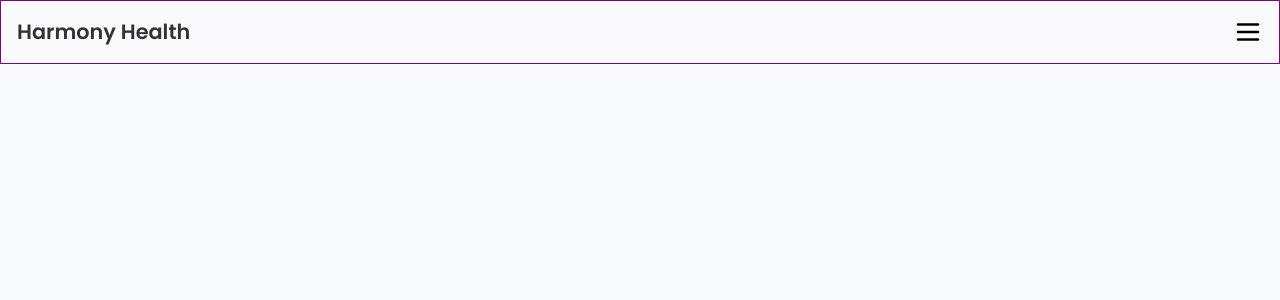
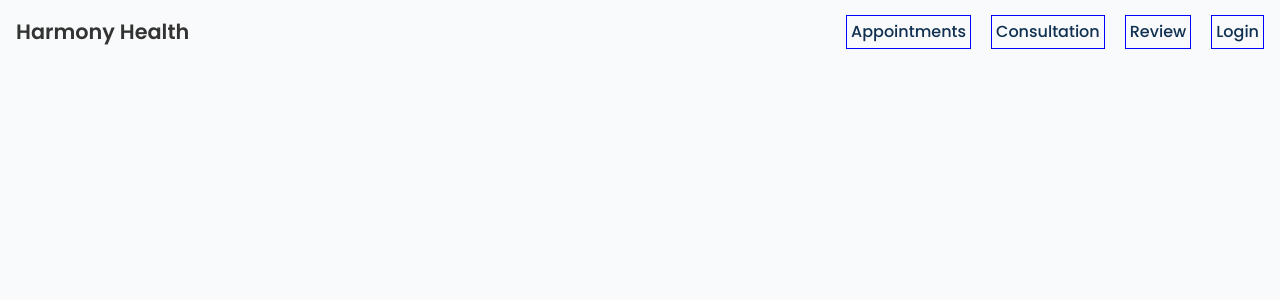
Before and after one commit to JamesYcode/Harmony-Health, a React (Vite) app: page / in a window 1280 px wide. Shown: the top 300 px of the page. Built offline with nearby package versions, Linux system fonts and the light colour scheme.

Commit message:
Created header and navbar for both desktop and mobile viewport.

```diff
--- a/src/App.css
+++ b/src/App.css
@@ -1,9 +1,11 @@
 .header {
-  border: 1px solid purple;
   padding: 1rem;
+  height: 64px;
   display: flex;
   justify-content: space-between;
   align-items: center;
+  position: relative;
+  z-index: 1000;
 }
 
 .header h1 {
@@ -14,27 +16,68 @@
   color: #333333;
 }
 
-.nav-links {
-  /* border: 1px solid green; */
+.nav-list {
+  /* border: 1px solid red; */
+  margin: 0;
+  padding: 0;
+  gap: 1.25rem;
+  display: flex;
+}
+
+.nav-list li {
+  border: 1px solid blue;
+  font-weight: 500;
+  color: var(--third-color);
+  padding: 0.25rem;
+  cursor: pointer;
+}
+
+.nav-list li:hover {
+  color: var(--primary-color);
+}
+
+.navbar .nav-list {
+  display: none;
+}
+
+.hamburger-icon {
+  background: none;
+  border: none;
+  padding: 0.1rem;
+}
+
+.mobile-panel {
+  position: fixed;
+  top: 64px;
+  left: 0;
+  right: 0;
+  bottom: 0;
+  height: auto;
   display: flex;
   flex-direction: column;
-  justify-content: space-around;
-  align-items: center;
-  gap: 2rem;
-  padding: 1rem;
+
+  /* Animation */
+  transform: translateY(-100%);
+  transition: transform 0.35s ease;
+  z-index: 999;
+  pointer-events: none;
 }
 
-.nav-links p {
-  /* border: 1px solid red; */
-  padding: 0.2rem;
-  /* For now */
-  cursor: pointer;
+.mobile-panel .nav-list {
+  flex-direction: column;
+  gap: 1.25rem;
+  padding: 1rem 1.25rem;
+  height: calc(100vh - 64px);
+}
+
+.mobile-panel.open {
+  transform: translateY(0);
 }
 
 /* Media Queries */
 @media (min-width: 375px) {
   .container {
-    max-width: var(--sm);
+    max-width: var(--xs);
   }
 }
 
@@ -48,6 +91,24 @@
   .container {
     max-width: var(--md);
   }
+
+  .navbar .nav-list {
+    display: flex;
+  }
+
+  .hamburger-icon {
+    display: none;
+  }
+
+  .mobile-panel {
+    display: none;
+  }
+}
+
+@media (min-width: 1024px) {
+  .container {
+    max-width: var(--mdlg);
+  }
 }
 
 @media (min-width: 1280px) {
@@ -58,7 +119,7 @@
 
 @media (min-width: 1536px) {
   .header {
-    border: 1px solid purple;
+    /* border: 1px solid purple; */
     padding: 1.5rem 1rem;
     flex-direction: row;
     /* justify-content: space-between;
--- a/src/components/Header.jsx
+++ b/src/components/Header.jsx
@@ -1,61 +1,36 @@
-import { useState } from 'react';
+import { useEffect, useState } from 'react';
+import Navbar from './Navbar';
+import NavOverlay from './NavOverlay';
 
 function Header() {
   const [isNavbarOpen, setIsNavbarOpen] = useState(false);
 
+  useEffect(() => {
+    const viewport = window.matchMedia('(min-width: 768px)');
+    function handleChange(e) {
+      if (e.matches) setIsNavbarOpen(false);
+    }
+
+    viewport.addEventListener('change', handleChange);
+  }, []);
+
   function toggleNavbar() {
     setIsNavbarOpen((prevstate) => !prevstate);
   }
+
+  function closeNavbar() {
+    setIsNavbarOpen(false);
+  }
+
   return (
     <>
       <div className='header container'>
         <h1>Harmony Health</h1>
-        <div onClick={toggleNavbar} className='navbar'>
-          {/* Temporary svg */}
-          <svg
-            width='30px'
-            height='30px'
-            viewBox='0 0 24.00 24.00'
-            fill='none'
-            xmlns='http://www.w3.org/2000/svg'
-          >
-            <g id='SVGRepo_bgCarrier' strokeWidth='0'></g>
-            <g
-              id='SVGRepo_tracerCarrier'
-              strokeLinecap='round'
-              strokeLinejoin='round'
-            ></g>
-            <g id='SVGRepo_iconCarrier'>
-              <path
-                d='M4 18L20 18'
-                stroke='#000000'
-                strokeWidth='2'
-                strokeLinecap='round'
-              ></path>
-              <path
-                d='M4 12L20 12'
-                stroke='#000000'
-                strokeWidth='2'
-                strokeLinecap='round'
-              ></path>
-              <path
-                d='M4 6L20 6'
-                stroke='#000000'
-                strokeWidth='2'
-                strokeLinecap='round'
-              ></path>
-            </g>
-          </svg>
-        </div>
+        <Navbar toggleNavbar={toggleNavbar} />
       </div>
-      {isNavbarOpen ? (
-        <div className='nav-links'>
-          <p>Appointments</p>
-          <p>Consultation</p>
-          <p>Review</p>
-          <p>Login</p>
-        </div>
-      ) : null}
+
+      {/* Mobile Overlay */}
+      <NavOverlay isNavbarOpen={isNavbarOpen} />
     </>
   );
 }
--- /dev/null
+++ b/src/components/NavOverlay.jsx
@@ -0,0 +1,17 @@
+function NavOverlay({ isNavbarOpen }) {
+  return (
+    <nav
+      className={`mobile-panel ${isNavbarOpen ? 'open' : ''}`}
+      id='mobile-menu'
+    >
+      <ul className='nav-list'>
+        <li>Appointments</li>
+        <li>Consultation</li>
+        <li>Review</li>
+        <li>Login</li>
+      </ul>
+    </nav>
+  );
+}
+
+export default NavOverlay;
--- /dev/null
+++ b/src/components/Navbar.jsx
@@ -0,0 +1,53 @@
+function Navbar({ toggleNavbar }) {
+  return (
+    /* Desktop Version */
+    <div className='navbar'>
+      <ul className='nav-list'>
+        <li>Appointments</li>
+        <li>Consultation</li>
+        <li>Review</li>
+        <li>Login</li>
+      </ul>
+
+      {/* Mobile version Hamburger*/}
+      <button type='button' onClick={toggleNavbar} className='hamburger-icon'>
+        <svg
+          width='30px'
+          height='30px'
+          viewBox='0 0 24.00 24.00'
+          fill='none'
+          xmlns='http://www.w3.org/2000/svg'
+        >
+          <g id='SVGRepo_bgCarrier' strokeWidth='0'></g>
+          <g
+            id='SVGRepo_tracerCarrier'
+            strokeLinecap='round'
+            strokeLinejoin='round'
+          ></g>
+          <g id='SVGRepo_iconCarrier'>
+            <path
+              d='M4 18L20 18'
+              stroke='#000000'
+              strokeWidth='2'
+              strokeLinecap='round'
+            ></path>
+            <path
+              d='M4 12L20 12'
+              stroke='#000000'
+              strokeWidth='2'
+              strokeLinecap='round'
+            ></path>
+            <path
+              d='M4 6L20 6'
+              stroke='#000000'
+              strokeWidth='2'
+              strokeLinecap='round'
+            ></path>
+          </g>
+        </svg>
+      </button>
+    </div>
+  );
+}
+
+export default Navbar;
--- a/src/index.css
+++ b/src/index.css
@@ -5,6 +5,7 @@
   --xs: 375px;
   --sm: 640px;
   --md: 768px;
+  --mdlg: 1024px;
   --lg: 1280px;
   --xxl: 1536px;
 
@@ -13,12 +14,13 @@
   /* Colors */
   --primary-color: #2190ff;
   --secondary-color: #b673f8;
-  --third-color: #f9fafb;
+  --third-color: #0f3051;
+  --fourth-color: #f9fafb;
 }
 
 body {
   font-family: 'Poppins', sans-serif;
-  background-color: var(--third-color);
+  background-color: var(--fourth-color);
 }
 
 .container {
@@ -27,7 +29,6 @@
   margin-right: auto;
   padding-left: 1rem;
   padding-right: 1rem;
-  border: 2px solid red;
 }
 
 .section {
```
